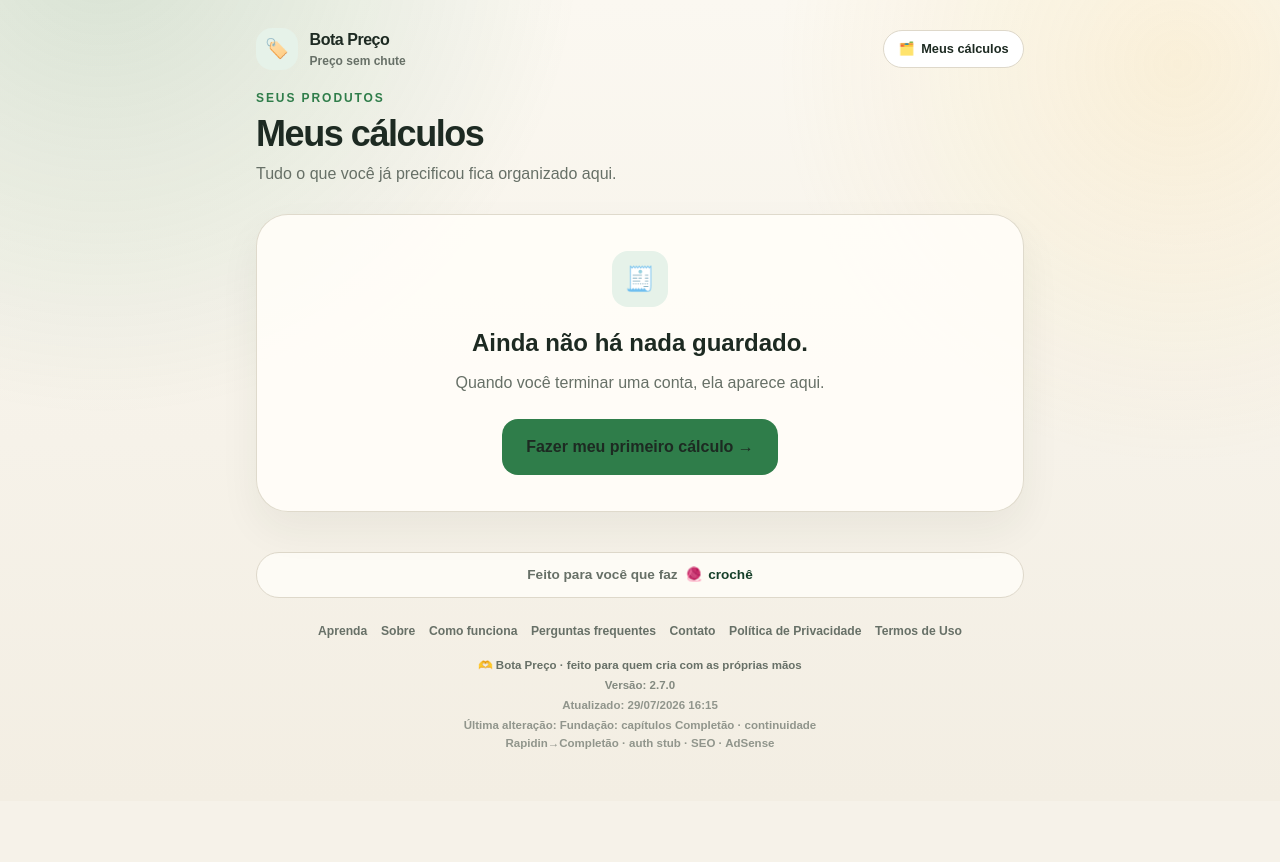
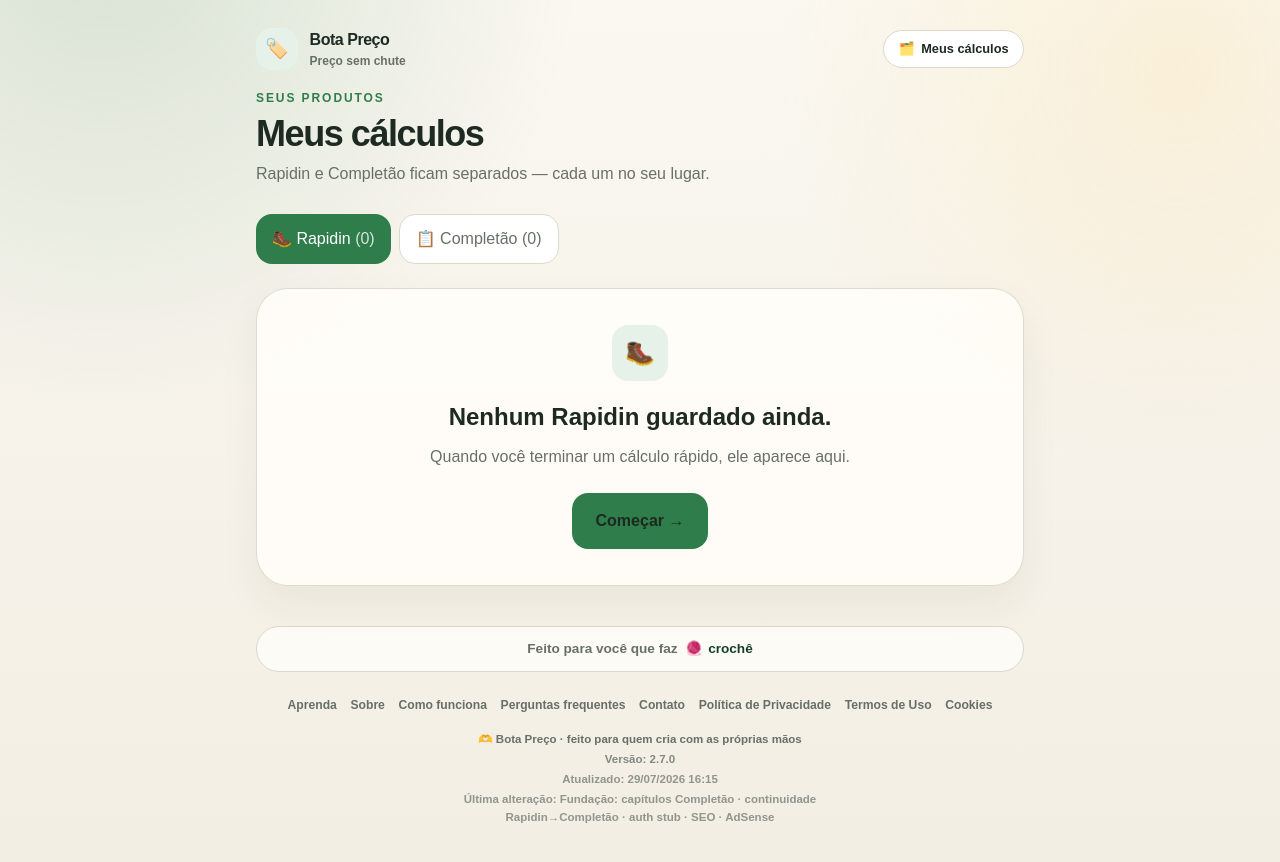
Before and after one commit to rbvm05-afk/bota-preco, a Next.js app: page /historico in a window 1280 px wide. Shown: the top 862 px of the page. Before the commit the page ends 801 px from the top, so only its background shows below. Built offline with nearby package versions, Linux system fonts and the light colour scheme.

Commit message:
2.7.0 — Continuity Rapidin→Completão, histórico separado, cookies, robots, sitemap

```diff
--- a/app/historico/page.tsx
+++ b/app/historico/page.tsx
@@ -1,9 +1,10 @@
 "use client";
 
 import Link from "next/link";
-import { useEffect, useState } from "react";
+import { useEffect, useMemo, useState } from "react";
 import { AppShell } from "@/components/AppShell";
 import { money } from "@/src/domain/pricing";
+import { stashForCompletao } from "@/lib/continuity";
 import {
   clearCalculations,
   getCalculations,
@@ -13,12 +14,29 @@
 
 export default function HistoricoPage() {
   const [items, setItems] = useState<SavedCalculation[]>([]);
+  const [tab, setTab] = useState<"rapidin" | "completao">("rapidin");
 
   useEffect(() => setItems(getCalculations()), []);
+
+  const rapidin = useMemo(
+    () => items.filter((i) => i.mode === "rapidin" || i.mode === "completin"),
+    [items],
+  );
+  const completao = useMemo(
+    () => items.filter((i) => i.mode === "completao"),
+    [items],
+  );
+
+  const visible = tab === "rapidin" ? rapidin : completao;
 
   const clear = () => {
     clearCalculations();
     setItems([]);
+  };
+
+  const continueToCompletao = (item: SavedCalculation) => {
+    stashForCompletao(item.input, item.id);
+    window.location.href = "/completao";
   };
 
   return (
@@ -26,45 +44,90 @@
       <div className="animate-rise">
         <div className="mb-7 flex items-end justify-between gap-4">
           <div>
-            <p className="text-xs font-black uppercase tracking-[.16em] text-[var(--green)]">Seus produtos</p>
+            <p className="text-xs font-black uppercase tracking-[.16em] text-[var(--green)]">
+              Seus produtos
+            </p>
             <h1 className="mt-2 text-4xl font-black tracking-[-.04em]">Meus cálculos</h1>
-            <p className="mt-2 text-[var(--muted)]">Tudo o que você já precificou fica organizado aqui.</p>
+            <p className="mt-2 text-[var(--muted)]">
+              Rapidin e Completão ficam separados — cada um no seu lugar.
+            </p>
           </div>
           {items.length > 0 ? (
-            <button onClick={clear} className="rounded-xl px-3 py-2 text-sm font-black text-[var(--red)] hover:bg-red-50">
+            <button
+              onClick={clear}
+              className="rounded-xl px-3 py-2 text-sm font-black text-[var(--red)] hover:bg-red-50"
+            >
               Limpar tudo
             </button>
           ) : null}
         </div>
 
-        {items.length === 0 ? (
+        <div className="mb-6 flex gap-2">
+          <TabButton active={tab === "rapidin"} onClick={() => setTab("rapidin")} count={rapidin.length}>
+            🥾 Rapidin
+          </TabButton>
+          <TabButton active={tab === "completao"} onClick={() => setTab("completao")} count={completao.length}>
+            📋 Completão
+          </TabButton>
+        </div>
+
+        {visible.length === 0 ? (
           <div className="surface rounded-[2rem] p-9 text-center">
-            <span className="mx-auto grid size-14 place-items-center rounded-2xl bg-[var(--green-soft)] text-2xl">🧾</span>
-            <h2 className="mt-5 text-2xl font-black">Ainda não há nada guardado.</h2>
-            <p className="mt-3 text-[var(--muted)]">Quando você terminar uma conta, ela aparece aqui.</p>
-            <Link href="/" className="mt-6 inline-block rounded-2xl bg-[var(--green)] px-6 py-4 font-black text-white">
-              Fazer meu primeiro cálculo →
+            <span className="mx-auto grid size-14 place-items-center rounded-2xl bg-[var(--green-soft)] text-2xl">
+              {tab === "rapidin" ? "🥾" : "📋"}
+            </span>
+            <h2 className="mt-5 text-2xl font-black">
+              {tab === "rapidin"
+                ? "Nenhum Rapidin guardado ainda."
+                : "Nenhum Completão guardado ainda."}
+            </h2>
+            <p className="mt-3 text-[var(--muted)]">
+              {tab === "rapidin"
+                ? "Quando você terminar um cálculo rápido, ele aparece aqui."
+                : "Diagnósticos completos ficam nesta lista."}
+            </p>
+            <Link
+              href={tab === "rapidin" ? "/rapidin" : "/completao"}
+              className="mt-6 inline-block rounded-2xl bg-[var(--green)] px-6 py-4 font-black text-white"
+            >
+              Começar →
             </Link>
           </div>
         ) : (
           <div className="space-y-4">
-            {items.map((item) => {
+            {visible.map((item) => {
               const resolved = resolveCalculation(item);
               return (
-                <article key={item.id} className="surface rounded-3xl p-5 transition hover:-translate-y-0.5">
+                <article
+                  key={item.id}
+                  className="surface rounded-3xl p-5 transition hover:-translate-y-0.5"
+                >
                   <div className="flex items-start justify-between gap-4">
                     <div>
                       <span className="rounded-full bg-[var(--green-soft)] px-3 py-1 text-[10px] font-black uppercase tracking-[.14em] text-[var(--green)]">
-                        {item.mode === "rapidin" ? "Rapidin" : "Completão"}
+                        {item.mode === "rapidin" || item.mode === "completin"
+                          ? "Rapidin"
+                          : "Completão"}
                       </span>
                       <h2 className="mt-3 text-xl font-black">{item.input.productName}</h2>
                       <p className="mt-1 text-sm text-[var(--muted)]">
                         {new Date(item.createdAt).toLocaleString("pt-BR")}
                       </p>
+                      {(item.mode === "rapidin" || item.mode === "completin") && (
+                        <button
+                          type="button"
+                          onClick={() => continueToCompletao(item)}
+                          className="mt-3 text-sm font-black text-[var(--green)] underline"
+                        >
+                          Continuar no Completão →
+                        </button>
+                      )}
                     </div>
                     <div className="rounded-2xl bg-[var(--green-deep)] px-4 py-3 text-right text-white">
-                      <span className="block text-xs text-white/65">Preço verde</span>
-                      <strong className="mt-1 block text-xl">{money(resolved.result.healthyPrice)}</strong>
+                      <span className="block text-xs text-white/65">Recomendado</span>
+                      <strong className="mt-1 block text-xl">
+                        {money(resolved.result.healthyPrice)}
+                      </strong>
                     </div>
                   </div>
                 </article>
@@ -76,3 +139,30 @@
     </AppShell>
   );
 }
+
+function TabButton({
+  active,
+  onClick,
+  count,
+  children,
+}: {
+  active: boolean;
+  onClick: () => void;
+  count: number;
+  children: React.ReactNode;
+}) {
+  return (
+    <button
+      type="button"
+      onClick={onClick}
+      className={`rounded-2xl px-4 py-3 text-sm font-black transition ${
+        active
+          ? "bg-[var(--green)] text-white"
+          : "border border-[var(--border)] bg-white text-[var(--muted)] hover:border-[var(--green)]"
+      }`}
+    >
+      {children}{" "}
+      <span className={active ? "text-white/80" : "text-[var(--muted)]"}>({count})</span>
+    </button>
+  );
+}
--- a/app/resultado/page.tsx
+++ b/app/resultado/page.tsx
@@ -4,6 +4,7 @@
 import { useEffect, useMemo, useState } from "react";
 import { AppShell } from "@/components/AppShell";
 import { AdSlot } from "@/components/AdSlot";
+import { ContinuityInvite } from "@/components/ContinuityInvite";
 import { PriceSimulator } from "@/components/PriceSimulator";
 import { calculatePrice, money } from "@/src/domain/pricing";
 import { buildSmartPricingReport } from "@/src/domain/insights";
@@ -52,7 +53,7 @@
     );
   }
 
-  const { input, result } = current;
+  const { input, result, mode, id } = current;
   const { explanation, diagnosis, confidence, insights } = report;
   const fee =
     input.hasSalesFee === false ? 0 : (input.salesFeePercent ?? 0) / 100;
@@ -60,6 +61,7 @@
   const hours = Math.max(0.01, input.workHours || 0.01);
   const units = Math.max(1, result.sellableUnits || input.yieldAmount || 1);
   const profitPerHour = (profitPerUnit * units) / hours;
+  const isRapidin = mode === "rapidin";
 
   const signalTone: "red" | "yellow" | "green" =
     diagnosis.tone === "red" || diagnosis.tone === "orange"
@@ -96,7 +98,6 @@
   return (
     <AppShell compact>
       <section className="animate-rise space-y-5">
-        {/* Hero — preço recomendado (verde) é SEMPRE o destaque principal */}
         <div className="relative overflow-hidden rounded-[2.3rem] bg-[var(--green-deep)] p-7 text-white shadow-2xl shadow-green-950/20 sm:p-10">
           <div className="absolute -right-12 -top-16 size-48 rounded-full border-[28px] border-white/5" />
           <div className="flex flex-wrap items-center gap-2">
@@ -136,7 +137,6 @@
           )}
         </div>
 
-        {/* Três níveis apenas — verde com maior destaque visual */}
         <div className="grid gap-3 sm:grid-cols-3">
           <SignalCard
             emoji="🔴"
@@ -234,7 +234,7 @@
               />
               <ExplainItem
                 term="Lucro"
-                def={`O que sobra depois de pagar tudo (materiais, tempo, embalagem, taxas). Não é o valor que entra no caixa.`}
+                def="O que sobra depois de pagar tudo (materiais, tempo, embalagem, taxas). Não é o valor que entra no caixa."
               />
               <ExplainItem
                 term="Custo por unidade"
@@ -305,6 +305,9 @@
             <Row label="Custo por unidade" value={result.costPerUnit} strong />
           </div>
         </div>
+
+        {/* Continuidade Rapidin → Completão */}
+        {isRapidin && <ContinuityInvite input={input} parentId={id} />}
 
         <AdSlot placement="result-after-breakdown" />
 
--- a/components/AppShell.tsx
+++ b/components/AppShell.tsx
@@ -15,6 +15,7 @@
   { href: "/contato", label: "Contato" },
   { href: "/privacidade", label: "Política de Privacidade" },
   { href: "/termos", label: "Termos de Uso" },
+  { href: "/cookies", label: "Cookies" },
 ];
 
 export function AppShell({
--- /dev/null
+++ b/components/ContinuityInvite.tsx
@@ -0,0 +1,67 @@
+"use client";
+
+import { useRouter } from "next/navigation";
+import type { PricingInput } from "@/types/pricing";
+import { stashForCompletao } from "@/lib/continuity";
+
+export function ContinuityInvite({
+  input,
+  parentId,
+}: {
+  input: PricingInput;
+  parentId?: string;
+}) {
+  const router = useRouter();
+
+  const go = () => {
+    stashForCompletao(input, parentId);
+    router.push("/completao");
+  };
+
+  return (
+    <section className="surface animate-rise rounded-[2rem] border-2 border-green-200 bg-gradient-to-b from-[var(--green-soft)] to-white p-6 sm:p-8">
+      <p className="text-3xl" aria-hidden>
+        🎉
+      </p>
+      <h2 className="mt-3 text-2xl font-black tracking-[-.03em] sm:text-3xl">
+        Seu preço já está pronto!
+      </h2>
+      <p className="mt-3 leading-7 text-[var(--muted)]">
+        Você já tem um preço calculado com base nas informações que informou. Mas ainda podemos
+        deixá-lo mais preciso.
+      </p>
+      <p className="mt-2 leading-7 text-[var(--muted)]">
+        O <strong>Completão</strong> analisa mais detalhes do seu negócio para entregar um preço
+        ainda mais ajustado à sua realidade.
+      </p>
+
+      <ul className="mt-5 space-y-2 text-sm font-bold text-[var(--green-deep)]">
+        <li>✅ Análise completa</li>
+        <li>✅ Custos esquecidos</li>
+        <li>✅ Embalagens detalhadas</li>
+        <li>✅ Diagnóstico personalizado</li>
+        <li>✅ Relatório muito mais completo</li>
+      </ul>
+
+      <div className="mt-6 rounded-2xl border border-green-200 bg-white p-4">
+        <p className="text-sm font-black text-[var(--green)]">❤️ E a melhor parte</p>
+        <p className="mt-1 text-sm leading-6 text-[var(--muted)]">
+          É totalmente gratuito. Sem cobrança para desbloquear o resultado. Sem esconder o
+          relatório. Sem assinatura. Sem taxas ocultas.
+        </p>
+        <p className="mt-2 text-sm leading-6 text-[var(--muted)]">
+          Tudo o que você informou no Rapidin será aproveitado automaticamente — você não precisa
+          preencher tudo de novo.
+        </p>
+      </div>
+
+      <button
+        type="button"
+        onClick={go}
+        className="mt-6 w-full rounded-2xl bg-[var(--green)] px-6 py-4 text-center text-lg font-black text-white shadow-lg shadow-green-900/10 transition hover:-translate-y-0.5 hover:bg-[var(--green-dark)]"
+      >
+        Continuar no Completão →
+      </button>
+    </section>
+  );
+}
```
Also changed, not shown: app/cookies/page.tsx (added, +39 -0 lines), app/robots.ts (added, +12 -0 lines), app/sitemap.ts (added, +27 -0 lines).
